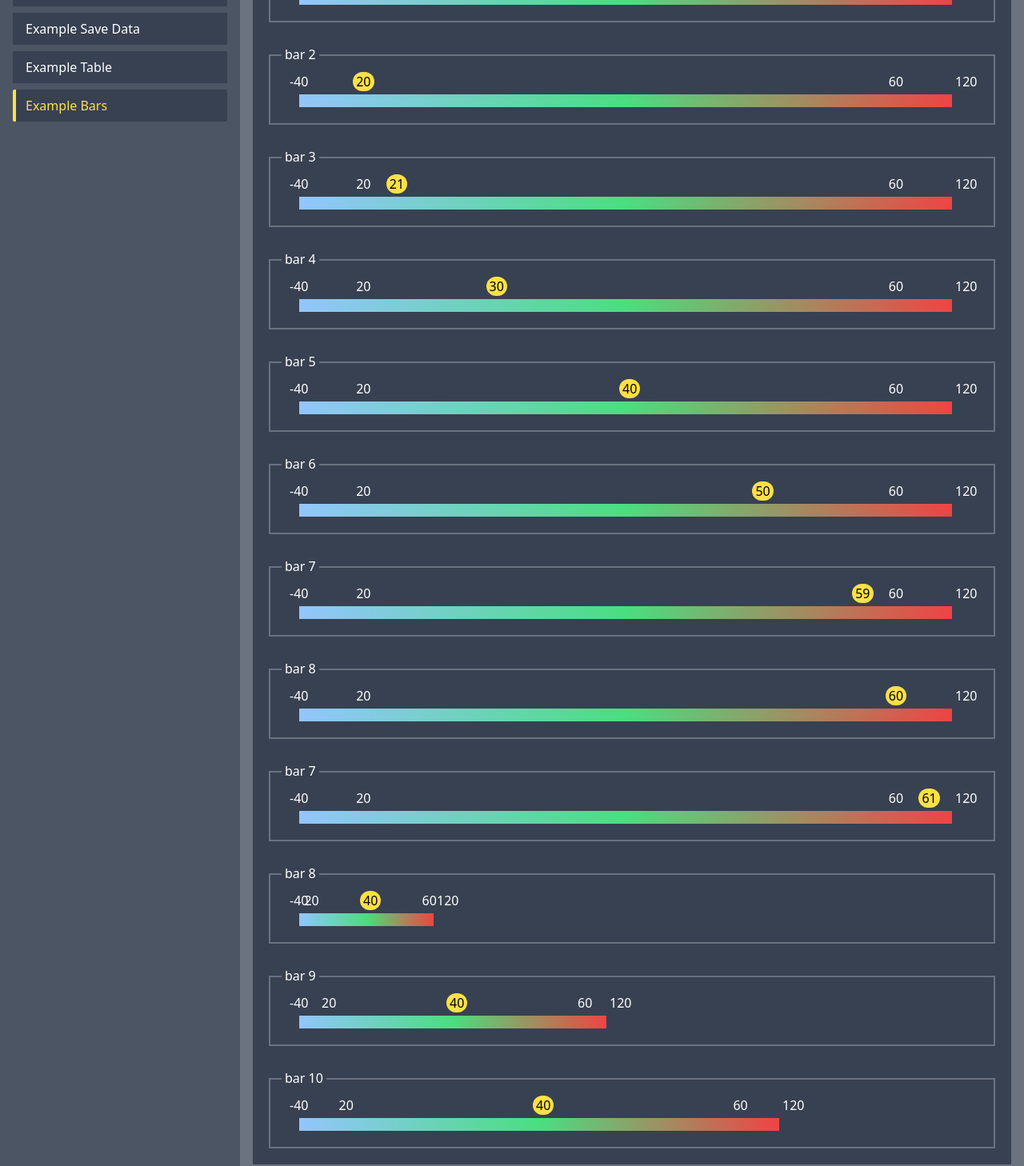
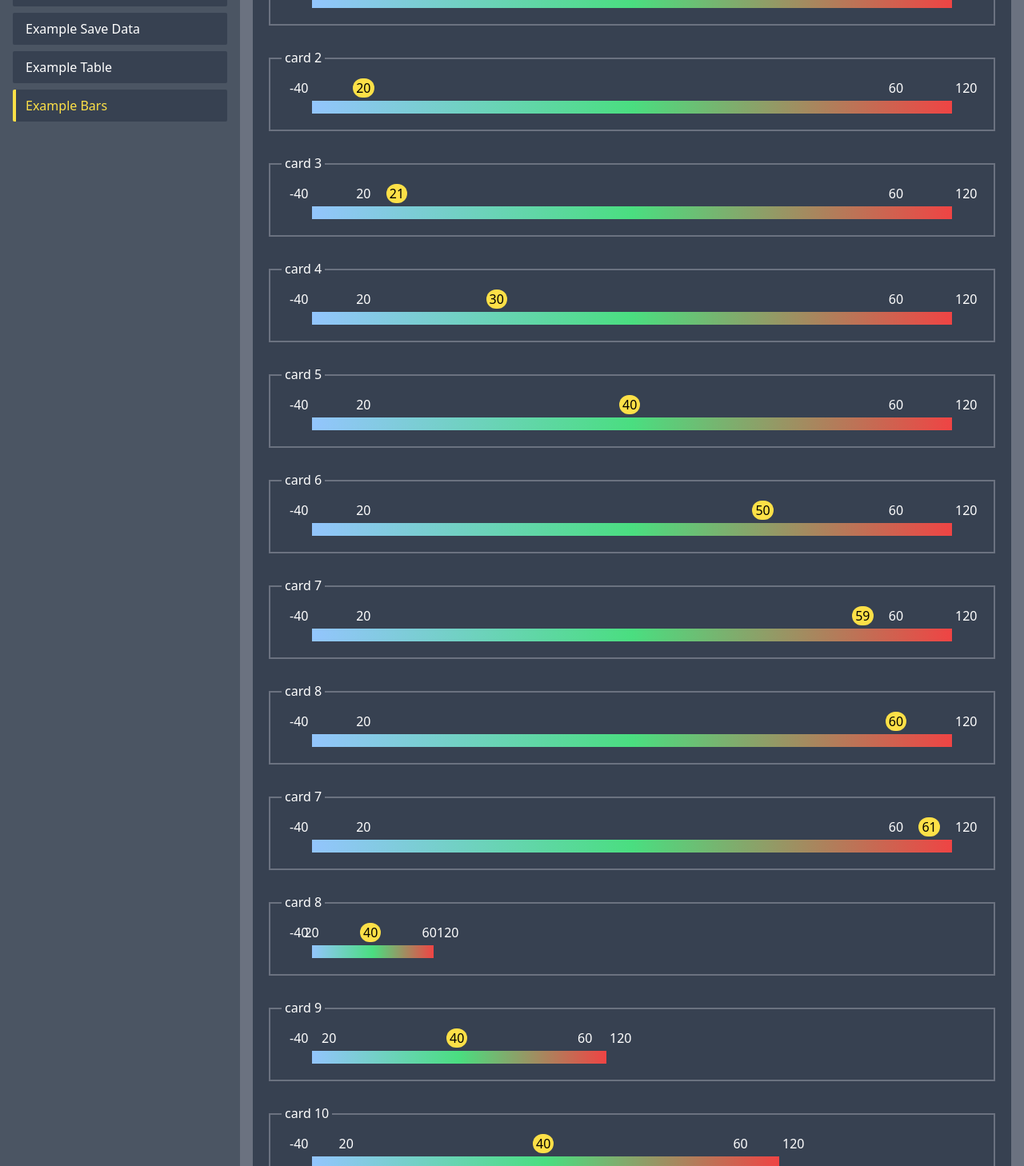
Before and after one commit to HalfBottleOfMind/ccu-1001, a Vue app: page / in a window 1280 px wide. Shown: the part 192-1650 px from the top of the page at 80% size. Built offline with nearby package versions, Linux system fonts and the light colour scheme; no server answers.

Commit message:
feat: bars

```diff
--- a/src/components/pages/ExampleBars.vue
+++ b/src/components/pages/ExampleBars.vue
@@ -1,39 +1,43 @@
 <template>
   <div class="p-4">
-    <Card title="bar 1">
+    <Card title="card 1">
       <HeatBar class="w-full h-4" min=-40 max=120 low=20 high=60 current=-20 />
     </Card>
-    <Card title="bar 2">
+    <Card title="card 2">
       <HeatBar class="w-full h-4" min=-40 max=120 low=20 high=60 current=20 />
     </Card>
-    <Card title="bar 3">
+    <Card title="card 3">
       <HeatBar class="w-full h-4" min=-40 max=120 low=20 high=60 current=21 />
     </Card>
-    <Card title="bar 4">
+    <Card title="card 4">
       <HeatBar class="w-full h-4" min=-40 max=120 low=20 high=60 current=30 />
     </Card>
-    <Card title="bar 5">
+    <Card title="card 5">
       <HeatBar class="w-full h-4" min=-40 max=120 low=20 high=60 current=40 />
     </Card>
-    <Card title="bar 6">
+    <Card title="card 6">
       <HeatBar class="w-full h-4" min=-40 max=120 low=20 high=60 current=50 />
     </Card>
-    <Card title="bar 7">
+    <Card title="card 7">
       <HeatBar class="w-full h-4" min=-40 max=120 low=20 high=60 current=59 />
     </Card>
-    <Card title="bar 8">
+    <Card title="card 8">
       <HeatBar class="w-full h-4" min=-40 max=120 low=20 high=60 current=60 />
     </Card>
-    <Card title="bar 7">
+    <Card title="card 7">
       <HeatBar class="w-full h-4" min=-40 max=120 low=20 high=60 current=61 />
     </Card>
-    <Card title="bar 8">
+    <Card title="card 8">
       <HeatBar class="w-1/4 h-4" min=-40 max=120 low=20 high=60 current=40 />
     </Card>
-    <Card title="bar 9">
+    <Card title="card 9">
       <HeatBar class="w-1/2 h-4" min=-40 max=120 low=20 high=60 current=40 />
     </Card>
-    <Card title="bar 10">
+    <Card title="card 10">
+      <HeatBar class="w-3/4 h-4" min=-40 max=120 low=20 high=60 current=40 />
+    </Card>
+    <Card title="card 11">
+      <HeatBar class="w-3/4 h-4" min=-40 max=120 low=20 high=60 current=40 hideLabels=true />
       <HeatBar class="w-3/4 h-4" min=-40 max=120 low=20 high=60 current=40 />
     </Card>
   </div>
--- a/src/components/visualize/HeatBar.vue
+++ b/src/components/visualize/HeatBar.vue
@@ -1,11 +1,13 @@
 <template>
   <div class="pr-8">
-    <div class="h-full text-white relative mt-7 pl-4">
-      <span class="absolute -top-7 px-1 rounded-full left-0">{{min}}</span>
-      <span class="absolute -top-7 px-1 rounded-full left-full">{{max}}</span>
-      <span class="absolute -top-7 px-1 rounded-full left-2/20" :class="lowPositionClass" >{{low}}</span>
-      <span class="absolute -top-7 px-1 rounded-full left-18/20" :class="highPositionClass" >{{high}}</span>
-      <span class="bg-main rounded-full text-black px-1 absolute -top-7" :class="currentPositionClass" >{{current}}</span>
+    <div class="h-full text-white relative pl-8" :class="{ 'mt-8': !hideLabels }">
+      <div v-if="!hideLabels">
+        <span class="absolute -top-7 px-1 rounded-full left-0">{{min}}</span>
+        <span class="absolute -top-7 px-1 rounded-full left-full">{{max}}</span>
+        <span class="absolute -top-7 px-1 rounded-full left-2/20" :class="lowPositionClass" >{{low}}</span>
+        <span class="absolute -top-7 px-1 rounded-full left-18/20" :class="highPositionClass" >{{high}}</span>
+        <span class="bg-main rounded-full text-black px-1 absolute -top-7" :class="currentPositionClass" >{{current}}</span>
+      </div>
       <div ref="bar" class="w-full h-full bg-gradient-to-r from-bars-heat-cold via-bars-heat-middle to-bars-heat-hot" />
     </div>
   </div>
@@ -37,6 +39,10 @@ export default {
       type: Number,
       required: true,
     },
+    hideLabels: {
+      type: Boolean,
+      default: false
+    }
   },
   setup(props) {
     const bar = ref(null)
```
